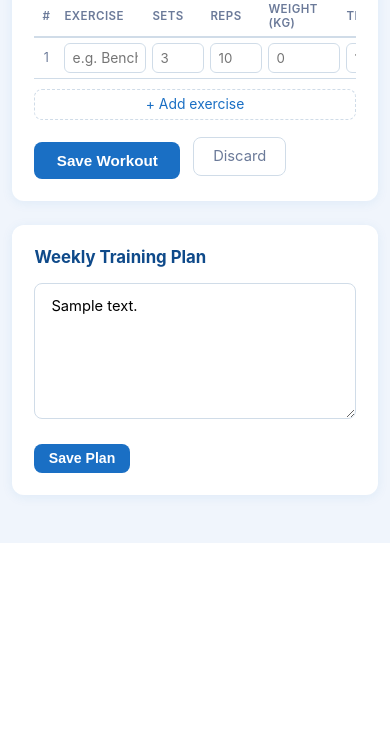
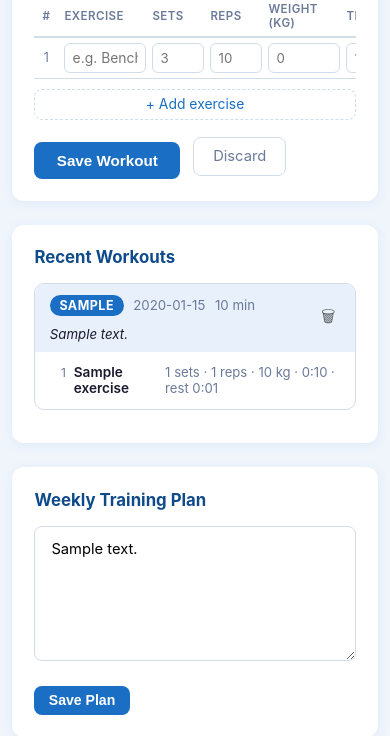
Before and after one commit to omrieldor/fitdash, a Flask app: page / in a window 390 px wide. Shown: the part 1932-2668 px from the top of the page. Before the commit the page ends 2475 px from the top, so only its background shows below. Run offline with Flask 3, Linux system fonts and the light colour scheme; a user stored in the database is signed in; tables that the repository leaves empty hold one stand-in row (values such as "Sample post").

Commit message:
Fix PWA cache update and add workout delete + history
- Bump SW cache to v3 with skipWaiting + clients.claim so phone updates immediately
- Add DELETE /delete/workout/<id> route (only deletes own workouts)
- Add Recent Workouts section showing last 10 sessions with exercises and a delete button

Co-Authored-By: Claude Sonnet 4.6 <noreply@anthropic.com>

```diff
--- a/app.py
+++ b/app.py
@@ -267,6 +267,17 @@ def log_plan():
     return jsonify({'status': 'ok'})
 
 
+@app.route('/delete/workout/<int:workout_id>', methods=['DELETE'])
+@login_required
+def delete_workout(workout_id):
+    workout = Workout.query.filter_by(id=workout_id, user_id=current_user.id).first()
+    if not workout:
+        return jsonify({'status': 'not found'}), 404
+    db.session.delete(workout)
+    db.session.commit()
+    return jsonify({'status': 'ok'})
+
+
 @app.route('/settings', methods=['POST'])
 @login_required
 def update_settings():
--- a/static/style.css
+++ b/static/style.css
@@ -488,6 +488,87 @@ main {
   font-size: 0.87rem;
 }
 
+/* Recent Workouts History */
+.no-workouts { font-size: 0.9rem; color: var(--text-muted); }
+
+.wo-hist-item {
+  border: 1.5px solid var(--border);
+  border-radius: 10px;
+  margin-bottom: 0.7rem;
+  overflow: hidden;
+}
+
+.wo-hist-header {
+  display: flex;
+  align-items: center;
+  justify-content: space-between;
+  padding: 0.65rem 0.9rem;
+  background: var(--blue-bg);
+  gap: 0.8rem;
+}
+
+.wo-hist-meta {
+  display: flex;
+  align-items: center;
+  gap: 0.6rem;
+  flex-wrap: wrap;
+  font-size: 0.85rem;
+}
+
+.wo-hist-type {
+  font-weight: 700;
+  font-size: 0.78rem;
+  padding: 0.2rem 0.6rem;
+  border-radius: 99px;
+  background: var(--blue);
+  color: white;
+  text-transform: uppercase;
+  letter-spacing: 0.04em;
+}
+.wo-type-run { background: #2ecc71; }
+.wo-type-hiit { background: #f0a500; }
+.wo-type-power { background: #1a6fc4; }
+.wo-type-hypertrophy { background: #4a9edd; }
+.wo-type-other { background: #95a5a6; }
+
+.wo-hist-date { color: var(--text-muted); font-size: 0.83rem; }
+.wo-hist-dur { color: var(--text-muted); font-size: 0.83rem; }
+.wo-hist-note { color: var(--text); font-size: 0.83rem; font-style: italic; }
+
+.btn-delete-wo {
+  background: none;
+  border: none;
+  cursor: pointer;
+  font-size: 1rem;
+  padding: 0.2rem 0.3rem;
+  border-radius: 6px;
+  transition: background 0.15s;
+  flex-shrink: 0;
+  opacity: 0.6;
+}
+.btn-delete-wo:hover { background: #fdecea; opacity: 1; }
+
+.wo-ex-list { padding: 0.5rem 0.9rem 0.6rem; }
+
+.wo-ex-row {
+  display: flex;
+  align-items: baseline;
+  gap: 0.5rem;
+  padding: 0.22rem 0;
+  font-size: 0.85rem;
+  border-bottom: 1px solid var(--border);
+}
+.wo-ex-row:last-child { border-bottom: none; }
+
+.wo-ex-num {
+  font-size: 0.75rem;
+  color: var(--text-muted);
+  min-width: 16px;
+  text-align: right;
+}
+.wo-ex-name { font-weight: 600; color: var(--text); }
+.wo-ex-detail { color: var(--text-muted); font-size: 0.82rem; }
+
 /* Responsive */
 @media (max-width: 768px) {
   .summary-bar { grid-template-columns: repeat(2, 1fr); }
--- a/templates/index.html
+++ b/templates/index.html
@@ -213,6 +213,12 @@
       </div>
     </div>
 
+    <!-- Recent Workouts -->
+    <div class="log-section">
+      <h2>Recent Workouts</h2>
+      <div id="recent-workouts"></div>
+    </div>
+
     <!-- Weekly Plan -->
     <div class="plan-section">
       <h2>Weekly Training Plan</h2>
@@ -240,6 +246,7 @@
       renderWeightChart();
       renderSleepChart();
       renderCaloriesChart();
+      renderRecentWorkouts();
       document.getElementById('weekly-plan').value = appData.weekly_plan || '';
     }
 
@@ -399,6 +406,74 @@
         });
       }
       return weeks;
+    }
+
+    function secsToMMSS(s) {
+      if (!s && s !== 0) return null;
+      const m = Math.floor(s / 60), sec = s % 60;
+      return m + ':' + String(sec).padStart(2, '0');
+    }
+
+    function renderRecentWorkouts() {
+      const container = document.getElementById('recent-workouts');
+      const sorted = [...appData.workouts].sort((a, b) => b.date.localeCompare(a.date)).slice(0, 10);
+      if (!sorted.length) {
+        container.innerHTML = '<p class="no-workouts">No workouts logged yet.</p>';
+        return;
+      }
+      container.innerHTML = sorted.map(w => {
+        const typeLabel = w.type.charAt(0).toUpperCase() + w.type.slice(1);
+        const dur = w.duration ? w.duration + ' min' : '';
+        const exRows = (w.exercises || []).map((ex, i) => {
+          const isRun = w.type === 'run';
+          let detail = '';
+          if (isRun) {
+            const parts = [];
+            if (ex.distance_km) parts.push(ex.distance_km + ' km');
+            if (ex.duration_seconds) parts.push(secsToMMSS(ex.duration_seconds));
+            if (ex.avg_heart_rate) parts.push(ex.avg_heart_rate + ' bpm');
+            if (ex.avg_speed) parts.push(ex.avg_speed + '/km');
+            if (ex.elevation_m) parts.push(ex.elevation_m + ' m elev');
+            detail = parts.join(' · ');
+          } else {
+            const parts = [];
+            if (ex.sets) parts.push(ex.sets + ' sets');
+            if (ex.reps) parts.push(ex.reps + ' reps');
+            if (ex.weight_kg != null) parts.push(ex.weight_kg + ' kg');
+            if (ex.duration_seconds) parts.push(secsToMMSS(ex.duration_seconds));
+            if (ex.rest_seconds) parts.push('rest ' + secsToMMSS(ex.rest_seconds));
+            detail = parts.join(' · ');
+          }
+          return '<div class="wo-ex-row"><span class="wo-ex-num">' + (i + 1) + '</span>' +
+                 '<span class="wo-ex-name">' + ex.name + '</span>' +
+                 (detail ? '<span class="wo-ex-detail">' + detail + '</span>' : '') + '</div>';
+        }).join('');
+        const noteStr = w.notes ? '<span class="wo-hist-note">' + w.notes + '</span>' : '';
+        return '<div class="wo-hist-item" id="wo-' + w.id + '">' +
+          '<div class="wo-hist-header">' +
+            '<div class="wo-hist-meta">' +
+              '<span class="wo-hist-type wo-type-' + w.type + '">' + typeLabel + '</span>' +
+              '<span class="wo-hist-date">' + w.date + '</span>' +
+              (dur ? '<span class="wo-hist-dur">' + dur + '</span>' : '') +
+              noteStr +
+            '</div>' +
+            '<button class="btn-delete-wo" onclick="deleteWorkout(' + w.id + ')" title="Delete workout">🗑</button>' +
+          '</div>' +
+          (exRows ? '<div class="wo-ex-list">' + exRows + '</div>' : '') +
+        '</div>';
+      }).join('');
+    }
+
+    async function deleteWorkout(id) {
+      if (!confirm('Delete this workout?')) return;
+      const res = await fetch('/delete/workout/' + id, { method: 'DELETE' });
+      if (res.ok) {
+        document.getElementById('wo-' + id)?.remove();
+        showToast('Workout deleted.');
+        await loadData();
+      } else {
+        showToast('Could not delete workout.');
+      }
     }
 
     function showTab(name) {
```
Also changed, not shown: static/sw.js (+11 -1 lines).
